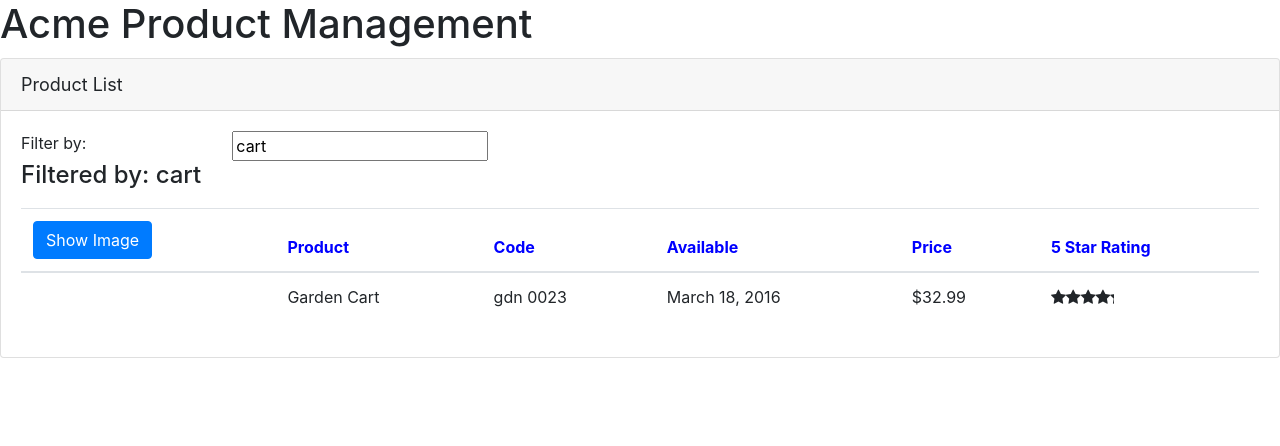
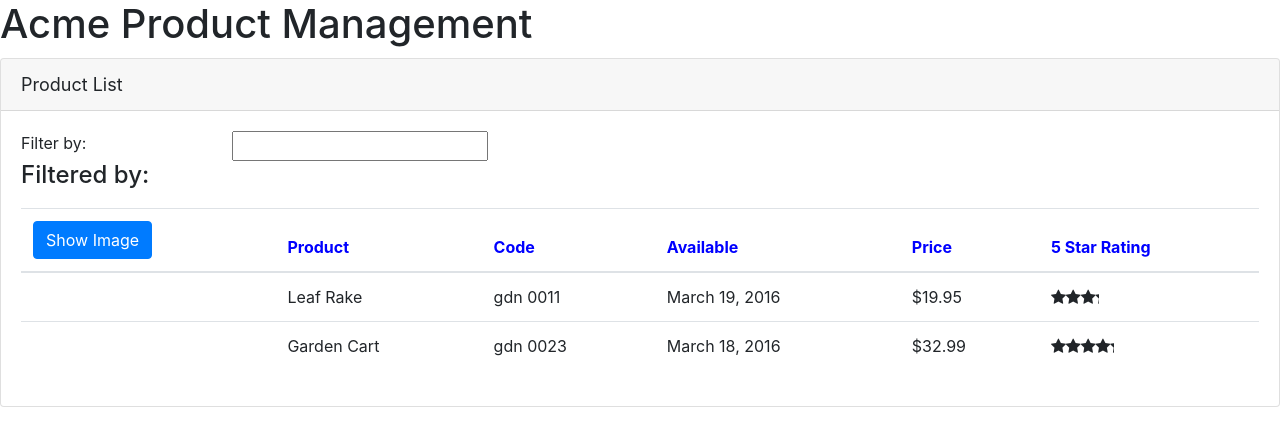
Before and after one commit to Gagulo/APM, an Angular app: page / in a window 1280 px wide. Shown: the top 446 px of the page. Built offline with nearby package versions, Linux system fonts and the light colour scheme.

Commit message:
Creating Services

```diff
--- a/src/app/products/product-list.component.ts
+++ b/src/app/products/product-list.component.ts
@@ -1,5 +1,6 @@
 import { Component, OnInit } from '@angular/core';
 import { IProduct } from './product';
+import { ProductSerive } from './product.service';
 
 @Component({
     selector: 'pm-products',
@@ -24,32 +25,10 @@ export class ProductListComponent implements OnInit{
 
     filteredProducts: IProduct[];
 
-    products: IProduct[] = [
-            {
-              "productId": 2,
-              "productName": "Garden Cart",
-              "productCode": "GDN-0023",
-              "releaseDate": "March 18, 2016",
-              "description": "15 gallon capacity rolling garden cart",
-              "price": 32.99,
-              "starRating": 4.2,
-              "imageUrl": "https://openclipart.org/image/300px/svg_to_png/58471/garden_cart.png"
-            },
-            {
-              "productId": 5,
-              "productName": "Hammer",
-              "productCode": "TBX-0048",
-              "releaseDate": "May 21, 2016",
-              "description": "Curved claw steel hammer",
-              "price": 8.9,
-              "starRating": 4.8,
-              "imageUrl": "https://openclipart.org/image/300px/svg_to_png/73/rejon_Hammer.png"
-            }
-    ];
+    products: IProduct[] = [];
 
-    constructor() {
-      this.filteredProducts = this.products;
-      this.listFilter = 'cart';
+    constructor(private productService: ProductSerive) {
+
     }
 
     onRatingClicked(message: string): void {
@@ -66,6 +45,7 @@ export class ProductListComponent implements OnInit{
     }
 
     ngOnInit(): void {
-
+      this.products = this.productService.getProducts();
+      this.filteredProducts = this.products;
     }
 }
--- /dev/null
+++ b/src/app/products/product.service.ts
@@ -0,0 +1,35 @@
+import { Injectable } from '@angular/core';
+
+import { IProduct } from './product';
+
+@Injectable({
+    providedIn: 'root'
+})
+
+export class ProductSerive {
+
+    getProducts(): IProduct[] {
+        return [
+            {
+                "productId": 1,
+                "productName": "Leaf Rake",
+                "productCode": "GDN-0011",
+                "releaseDate": "March 19, 2016",
+                "description": "Leaf rake with 48-inch wooden handle.",
+                "price": 19.95,
+                "starRating": 3.2,
+                "imageUrl": "https://openclipart.org/image/300px/svg_to_png/26215/Anonymous_Leaf_Rake.png"
+              },
+              {
+                "productId": 2,
+                "productName": "Garden Cart",
+                "productCode": "GDN-0023",
+                "releaseDate": "March 18, 2016",
+                "description": "15 gallon capacity rolling garden cart",
+                "price": 32.99,
+                "starRating": 4.2,
+                "imageUrl": "https://openclipart.org/image/300px/svg_to_png/58471/garden_cart.png"
+              },
+        ];
+    }
+}
```
